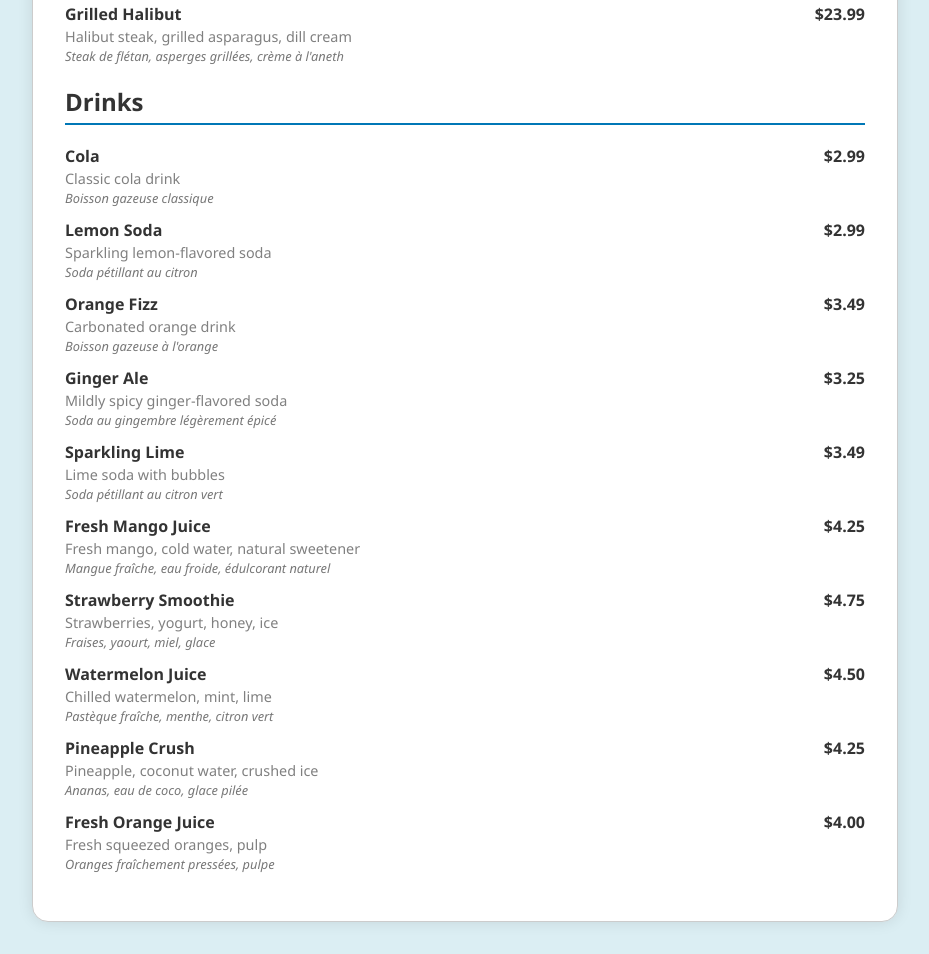
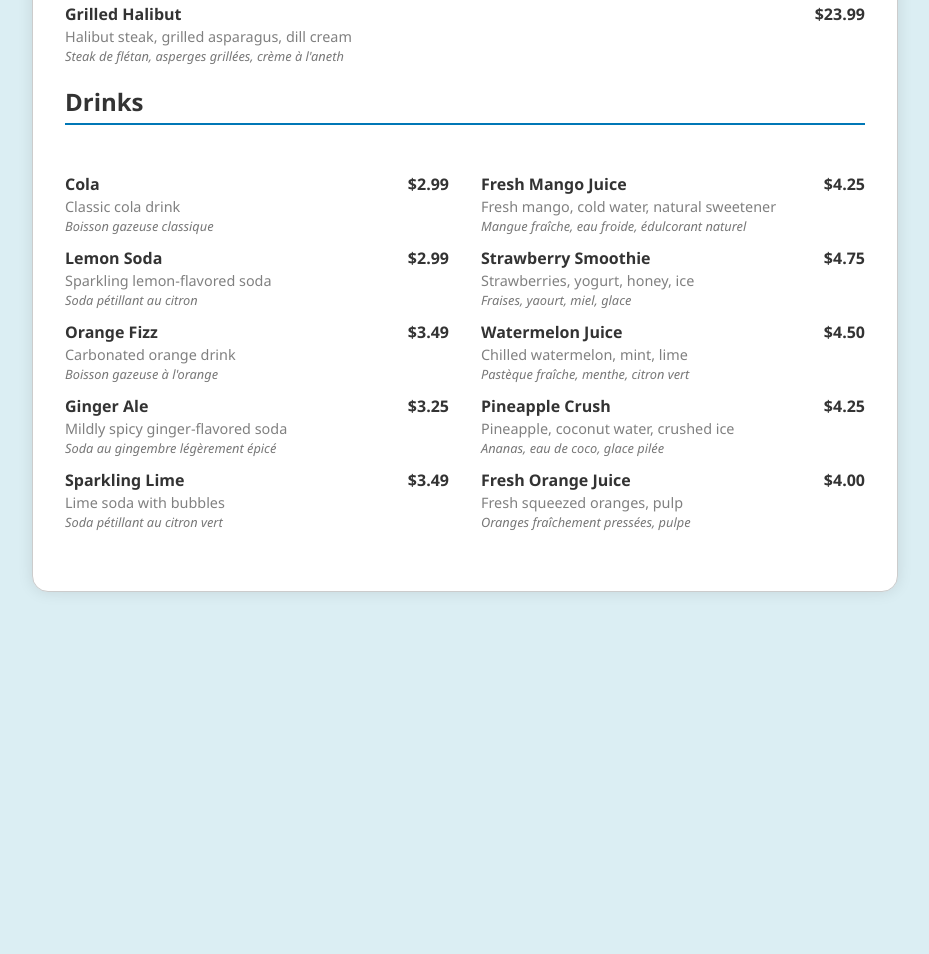
Before and after one commit to arm40301/KalilSeafood, a plain HTML site: page index.html in a window 1280 px wide. Shown: the part 2134-3088 px from the top of the page, without its empty margins (175-1104 px from the left). After the commit the page ends 2758 px from the top, so only its background shows below. Drawn offline with Linux system fonts and the light colour scheme.

Commit message:
Update index.html

```diff
--- a/index.html
+++ b/index.html
@@ -74,6 +74,16 @@
     .price {
       float: right;
     }
+    .drinks-grid {
+  display: flex;
+  gap: 2rem;
+  flex-wrap: wrap;
+}
+.drinks-column {
+  flex: 1;
+  min-width: 300px;
+}
+
   </style>
 </head>
 <body>
@@ -114,18 +124,23 @@
       <li><span class="item">Grilled Halibut <span class="price">$23.99</span></span><span class="desc">Halibut steak, grilled asparagus, dill cream</span><span class="french">Steak de flétan, asperges grillées, crème à l'aneth</span></li>
     </ul>
 <h2>Drinks</h2>
-    <ul>
+<div class="drinks-grid">
+  <ul class="drinks-column">
     <li><span class="item">Cola <span class="price">$2.99</span></span><span class="desc">Classic cola drink</span><span class="french">Boisson gazeuse classique</span></li>
     <li><span class="item">Lemon Soda <span class="price">$2.99</span></span><span class="desc">Sparkling lemon-flavored soda</span><span class="french">Soda pétillant au citron</span></li>
     <li><span class="item">Orange Fizz <span class="price">$3.49</span></span><span class="desc">Carbonated orange drink</span><span class="french">Boisson gazeuse à l'orange</span></li>
     <li><span class="item">Ginger Ale <span class="price">$3.25</span></span><span class="desc">Mildly spicy ginger-flavored soda</span><span class="french">Soda au gingembre légèrement épicé</span></li>
     <li><span class="item">Sparkling Lime <span class="price">$3.49</span></span><span class="desc">Lime soda with bubbles</span><span class="french">Soda pétillant au citron vert</span></li>
+  </ul>
+  <ul class="drinks-column">
     <li><span class="item">Fresh Mango Juice <span class="price">$4.25</span></span><span class="desc">Fresh mango, cold water, natural sweetener</span><span class="french">Mangue fraîche, eau froide, édulcorant naturel</span></li>
     <li><span class="item">Strawberry Smoothie <span class="price">$4.75</span></span><span class="desc">Strawberries, yogurt, honey, ice</span><span class="french">Fraises, yaourt, miel, glace</span></li>
     <li><span class="item">Watermelon Juice <span class="price">$4.50</span></span><span class="desc">Chilled watermelon, mint, lime</span><span class="french">Pastèque fraîche, menthe, citron vert</span></li>
     <li><span class="item">Pineapple Crush <span class="price">$4.25</span></span><span class="desc">Pineapple, coconut water, crushed ice</span><span class="french">Ananas, eau de coco, glace pilée</span></li>
     <li><span class="item">Fresh Orange Juice <span class="price">$4.00</span></span><span class="desc">Fresh squeezed oranges, pulp</span><span class="french">Oranges fraîchement pressées, pulpe</span></li>
   </ul>
+</div>
+
   </main>
   <script>
     function toggleDarkMode() {
```
Lines whose indentation alone changed are shown as unchanged.
